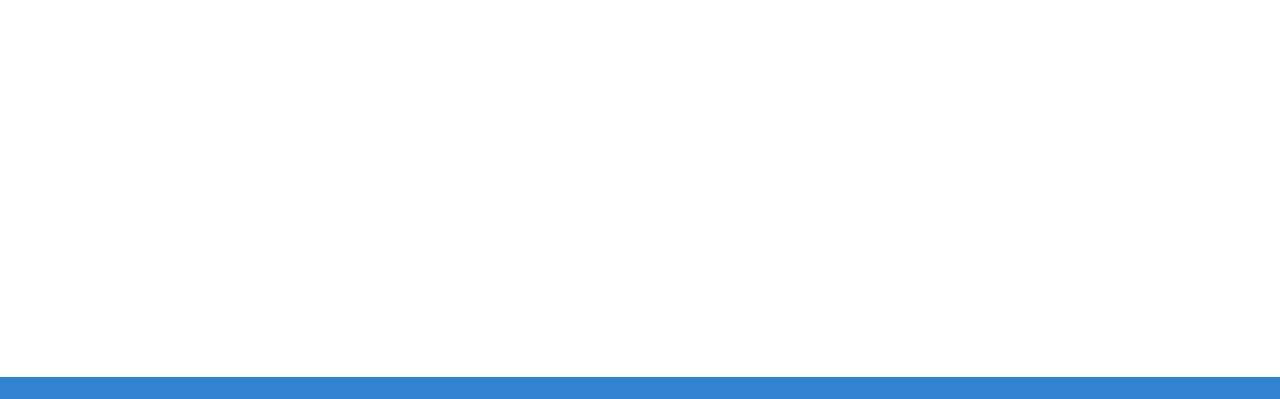
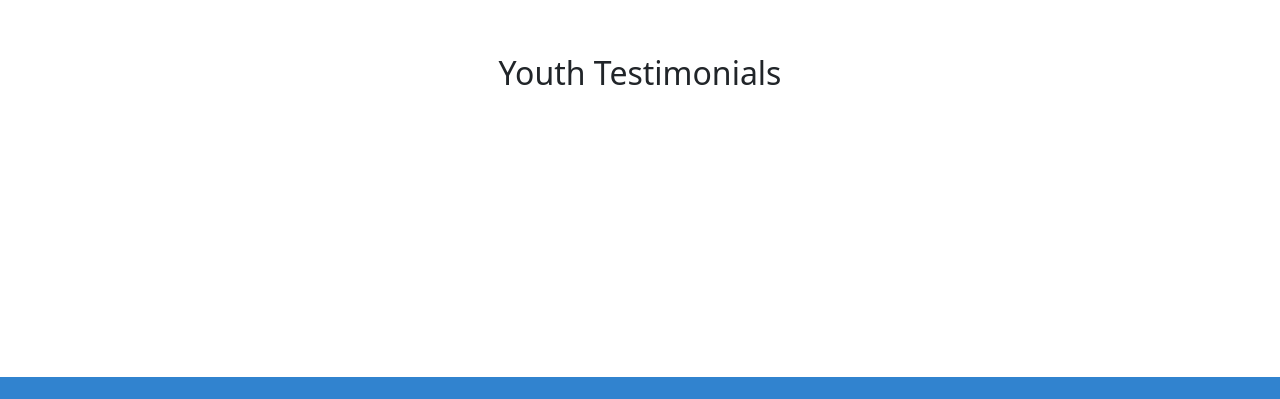
Before and after one commit to Labibh/HorizonForYouthRedesign, a plain HTML site: page index.html in a window 1280 px wide. Shown: the part 3068-3467 px from the top of the page. Drawn offline with nearby package versions, Linux system fonts and the light colour scheme.

Commit message:
home section five update

```diff
--- a/index.html
+++ b/index.html
@@ -61,7 +61,9 @@
             </div>
         </div>
     </section>
-    <section class="section-five"></section>
+    <section class="section-five">
+        <h2>Youth  Testimonials</h2>
+    </section>
 </div>
 <footer id="footer"></footer>
 <script src="./scripts/headerAndFooter.js"></script>
```
